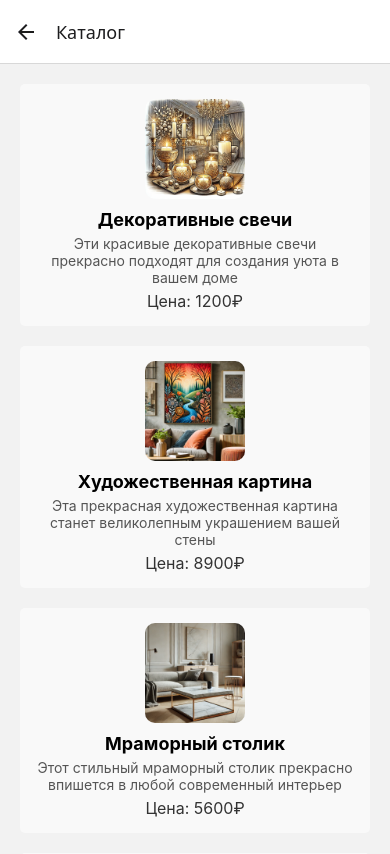
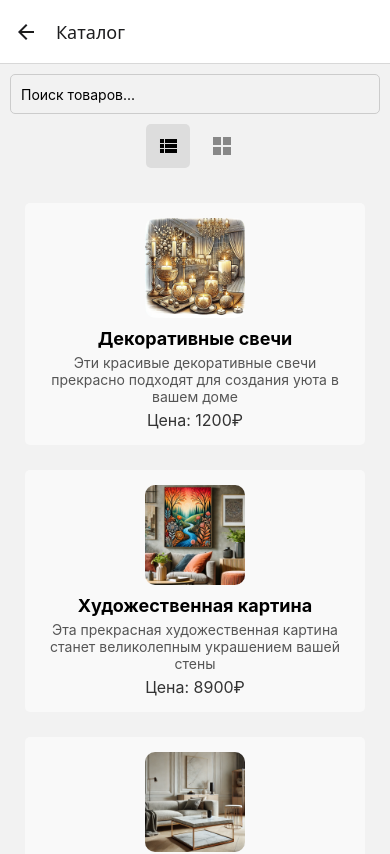
Before and after one commit to twint1m/mobilka-app, a React Native app: screen /Catalog in a window 390 px wide. Shown: the top 854 px of the page. Built offline with nearby package versions, Linux system fonts and the light colour scheme.

Commit message:
added filter by card

```diff
--- a/src/screens/CatalogScreen.js
+++ b/src/screens/CatalogScreen.js
@@ -1,5 +1,6 @@
 import React, { useEffect, useState } from 'react';
-import { View, Text, FlatList, StyleSheet, ActivityIndicator, Image } from 'react-native';
+import { View, Text, FlatList, StyleSheet, ActivityIndicator, Image, TextInput, TouchableOpacity } from 'react-native';
+import MaterialCommunityIcons from 'react-native-vector-icons/MaterialCommunityIcons'; // Иконки
 
 // Импорт данных из локального JSON
 import data from '../../api/data.json';
@@ -7,6 +8,9 @@ import data from '../../api/data.json';
 const CatalogScreen = () => {
     const [products, setProducts] = useState([]);
     const [loading, setLoading] = useState(true);
+    const [searchQuery, setSearchQuery] = useState('');
+    const [filteredProducts, setFilteredProducts] = useState([]);
+    const [viewType, setViewType] = useState('list'); // 'list' или 'grid'
 
     // Сопоставление ID с локальными изображениями
     const imageMapping = {
@@ -26,17 +30,27 @@ const CatalogScreen = () => {
         const fetchData = () => {
             try {
                 console.log('Начало загрузки данных...');
-                setProducts(data); // Загружаем данные из локального JSON
+                setProducts(data);
+                setFilteredProducts(data);
                 console.log('Данные загружены:', data);
             } catch (error) {
                 console.error('Ошибка при загрузке данных:', error.message);
             } finally {
-                setLoading(false); // Завершаем "загрузку"
+                setLoading(false);
             }
         };
 
         fetchData();
     }, []);
+
+    useEffect(() => {
+        const filtered = products.filter(
+            (product) =>
+                product.productName.toLowerCase().includes(searchQuery.toLowerCase()) ||
+                product.description.toLowerCase().includes(searchQuery.toLowerCase())
+        );
+        setFilteredProducts(filtered);
+    }, [searchQuery, products]);
 
     if (loading) {
         return (
@@ -47,13 +61,50 @@ const CatalogScreen = () => {
     }
 
     return (
+        <View style={styles.container}>
+            <TextInput
+                style={styles.searchInput}
+                placeholder="Поиск товаров..."
+                value={searchQuery}
+                onChangeText={setSearchQuery}
+            />
+            <View style={styles.toggleContainer}>
+                <TouchableOpacity
+                    style={[
+                        styles.toggleButton,
+                        viewType === 'list' && styles.activeButton,
+                    ]}
+                    onPress={() => setViewType('list')}
+                >
+                    <MaterialCommunityIcons
+                        name="view-list" // Иконка для списка
+                        size={24}
+                        color={viewType === 'list' ? '#000' : '#888'}
+                    />
+                </TouchableOpacity>
+                <TouchableOpacity
+                    style={[
+                        styles.toggleButton,
+                        viewType === 'grid' && styles.activeButton,
+                    ]}
+                    onPress={() => setViewType('grid')}
+                >
+                    <MaterialCommunityIcons
+                        name="view-grid" // Иконка для сетки
+                        size={24}
+                        color={viewType === 'grid' ? '#000' : '#888'}
+                    />
+                </TouchableOpacity>
+            </View>
             <FlatList
-            data={products}
+                key={viewType}
+                data={filteredProducts}
                 keyExtractor={(item) => item.id.toString()}
+                numColumns={viewType === 'grid' ? 2 : 1}
                 renderItem={({ item }) => (
-                <View style={styles.item}>
+                    <View style={[styles.item, viewType === 'grid' && styles.gridItem]}>
                         <Image
-                        source={imageMapping[item.id]} // Используем локальное сопоставление
+                            source={imageMapping[item.id]}
                             style={styles.image}
                         />
                         <Text style={styles.name}>{item.productName}</Text>
@@ -62,15 +113,43 @@ const CatalogScreen = () => {
                     </View>
                 )}
                 contentContainerStyle={styles.list}
+                ListEmptyComponent={
+                    <Text style={styles.noResults}>Ничего не найдено</Text>
+                }
             />
+        </View>
     );
 };
 
 const styles = StyleSheet.create({
+    container: {
+        flex: 1,
+    },
     loader: {
         flex: 1,
         justifyContent: 'center',
         alignItems: 'center',
+    },
+    searchInput: {
+        height: 40,
+        borderColor: '#ccc',
+        borderWidth: 1,
+        margin: 10,
+        paddingHorizontal: 10,
+        borderRadius: 5,
+    },
+    toggleContainer: {
+        flexDirection: 'row',
+        justifyContent: 'center',
+        marginBottom: 10,
+    },
+    toggleButton: {
+        padding: 10,
+        borderRadius: 5,
+        marginHorizontal: 5,
+    },
+    activeButton: {
+        backgroundColor: '#ddd',
     },
     list: {
         padding: 20,
@@ -82,6 +161,11 @@ const styles = StyleSheet.create({
         borderRadius: 5,
         elevation: 2,
         alignItems: 'center',
+        flex: 1,
+        margin: 5,
+    },
+    gridItem: {
+        flex: 0.5,
     },
     image: {
         width: 100,
@@ -103,6 +187,12 @@ const styles = StyleSheet.create({
         fontSize: 16,
         color: '#333',
     },
+    noResults: {
+        textAlign: 'center',
+        marginTop: 20,
+        fontSize: 16,
+        color: '#999',
+    },
 });
 
 export default CatalogScreen;
```
Also changed, not shown: 1 other file (tests, documents, lock files or other folders). Lines whose indentation alone changed are shown as unchanged.
